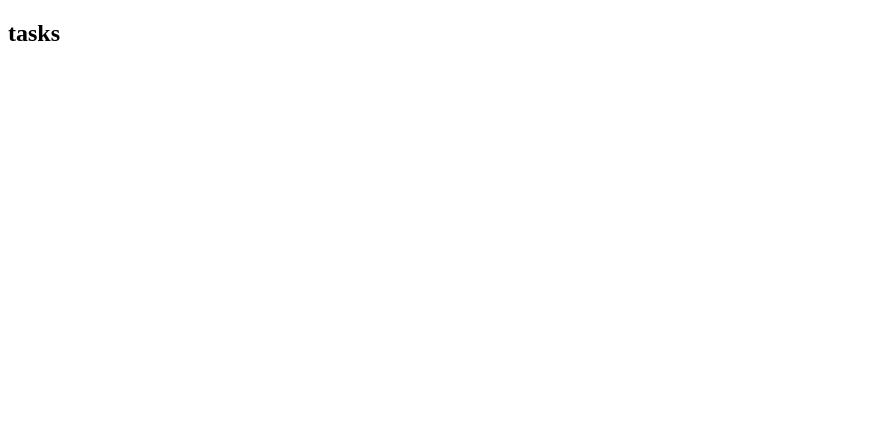
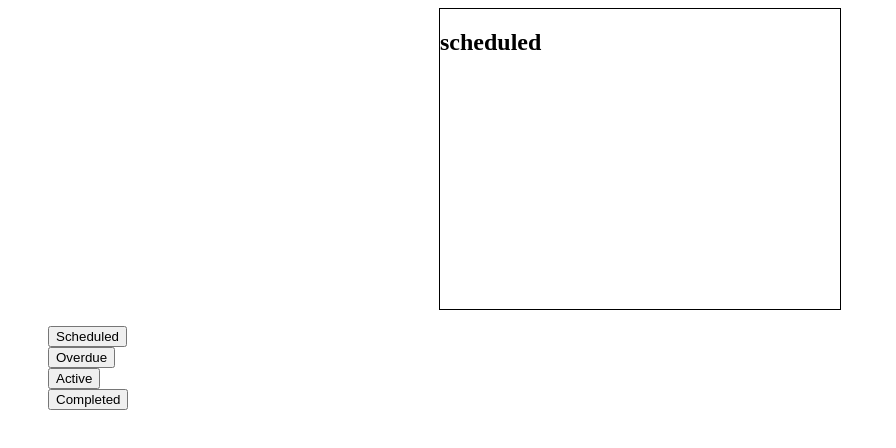
Before and after one commit to sequoian/tasks, a React (Create React App) app: page / in a window 1280 px wide. Shown: the top 448 px of the page, without its empty margins (0-896 px from the left). Built offline with nearby package versions, Linux system fonts and the light colour scheme; the HTML template or start-up script is replaced by a standard one.

Commit message:
basic scaffolding for task views

```diff
--- /dev/null
+++ b/src/App.css
@@ -0,0 +1,10 @@
+.tasks {
+  width: 400px;
+  height: 300px;
+  border: 1px solid black;
+  margin: auto;
+}
+
+.nav {
+  list-style: none;
+}
--- a/src/App.js
+++ b/src/App.js
@@ -1,13 +1,74 @@
 import React, { Component } from 'react';
+import './App.css';
+
+const Pages = {
+  SCHEDULED: 'scheduled',
+  OVERDUE: 'overdue',
+  ACTIVE: 'active',
+  COMPLETE: 'complete',
+}
 
 class App extends Component {
+  constructor(props) {
+    super(props);
+    this.state = {
+      currentPage: Pages.SCHEDULED
+    }
+    this.changePage = this.changePage.bind(this);
+  }
+  changePage(page) {
+    this.setState({currentPage: page});
+  }
   render() {
     return (
       <div className="App">
-        <h2>tasks</h2>
+        <Tasks header={this.state.currentPage} />
+        <Nav action={this.changePage} />
       </div>
     );
   }
 }
 
+class Nav extends Component {
+  render() {
+    return (
+      <ul className="nav">
+        <li>
+          <button type="button" onClick={() => this.props.action(Pages.SCHEDULED)}>
+            Scheduled
+          </button>
+        </li>
+        <li>
+          <button type="button" onClick={() => this.props.action(Pages.OVERDUE)}>
+            Overdue
+          </button>
+        </li>
+        <li>
+          <button type="button" onClick={() => this.props.action(Pages.ACTIVE)}>
+            Active
+          </button>
+        </li>
+        <li>
+          <button type="button" onClick={() => this.props.action(Pages.COMPLETE)}>
+            Completed
+          </button>
+        </li>
+      </ul>
+    );
+  }
+}
+
+class Tasks extends Component {
+  render() {
+    return (
+      <div className="tasks">
+        <h2>{this.props.header}</h2>
+        {this.props.comp}
+      </div>
+    );
+  }
+}
+
+
+
 export default App;
```
